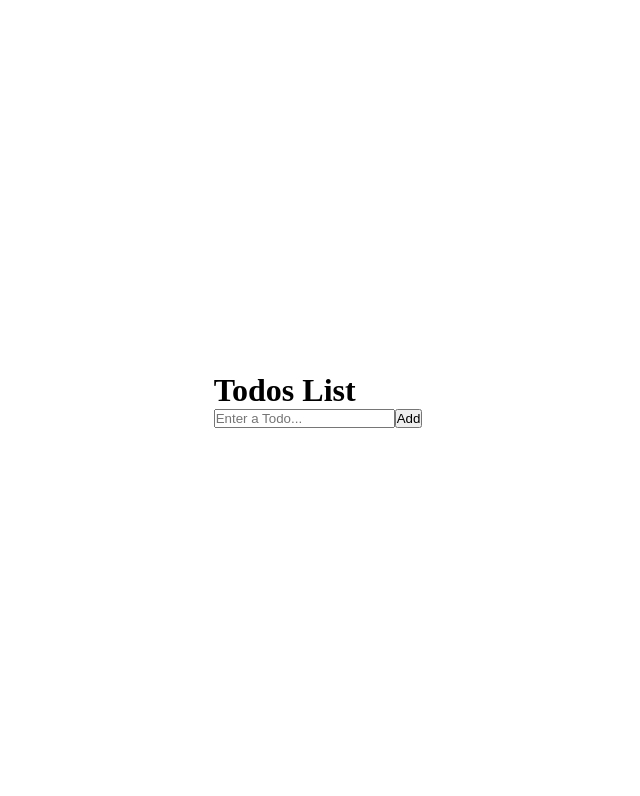
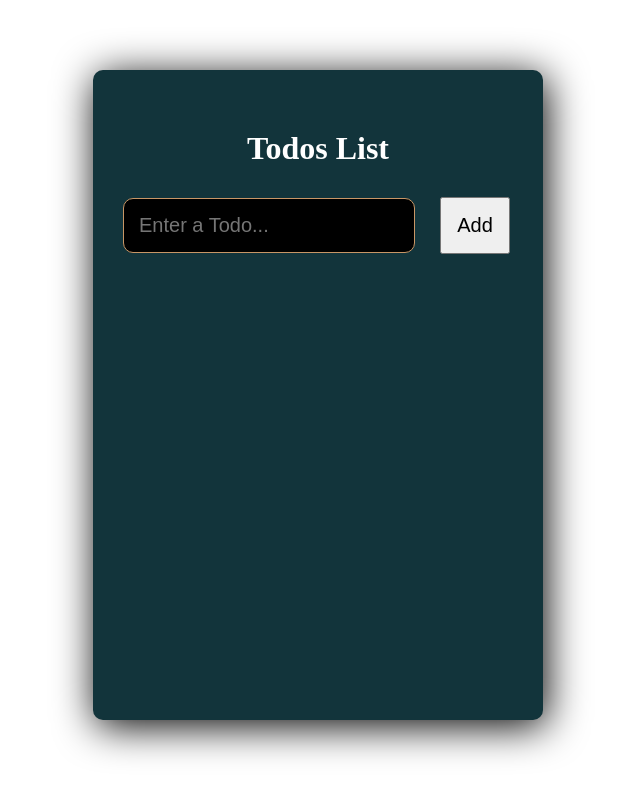
Before and after one commit to matannagar/ToDos-List-React, a React (Create React App) app: page / in a window 1280 px wide. Shown: the top 796 px of the page, without its empty margins (322-962 px from the left). Built offline with nearby package versions, Linux system fonts and the light colour scheme.

Commit message:
improving css

```diff
--- a/src/App.css
+++ b/src/App.css
@@ -4,9 +4,45 @@
 }
 
 .container {
+  background: linear-gradient(to right bottom, #e1b382 #c89666);
   width: 100%;
   min-height: 100vh;
   display: flex;
   justify-content: center;
   align-items: center;
   }
+
+  .app-wrapper{
+    background-color: #12343b;
+    min-width: 450px;
+    min-height: 650px;
+    padding: 30px;
+    box-sizing: border-box;
+    border-radius: 10px;
+    box-shadow: 3px 6px 40px #000;
+    margin-bottom: 10px;
+  }
+
+  .header h1 {
+    color: #fff;
+    text-align: center;
+    margin: 30px 0;
+  }
+
+  .task-input{
+    outline: none;
+    width: 260px;
+    padding: 15px;
+    margin-right: 25px;
+    font-size: 20px;
+    color: #ccc;
+    background-color: #000000;
+    border: 1px solid #c89666;
+    border-radius: 10px;
+  }
+
+  .button-add{
+    width: 70px;
+    padding: 15px 15px;
+    font-size: 20px;
+  }
--- a/src/App.js
+++ b/src/App.js
@@ -1,14 +1,18 @@
 import './App.css';
-import React, { useState } from "react";
+import React, { useState, useEffect } from "react";
 import Header from './components/Header'
 import Form from './components/Form';
 import TodosList from "./components/TodosList"
 
 const App = () => {
+  const initialState = JSON.parse(localStorage.getItem("todos")) || [];
   const [input, setInput] = useState("")
-  const [todos, setTodos] = useState([])
+  const [todos, setTodos] = useState(initialState)
   const [editTodo, setEditTodo] = useState(null);
 
+  useEffect(() => {
+    localStorage.setItem("todos", JSON.stringify("todos"));
+  }, [todos])
   return (
     <div className="container">
       <div className="app-wrapper">
--- a/src/components/TodosList.js
+++ b/src/components/TodosList.js
@@ -33,7 +33,7 @@ const TodosList = ({ todos, setTodos, setEditTodo }) => {
                             onChange={(event) => event.preventDefault()} />
                         <div>
                             {/* complete task */}
-                            <button className="button-complete task-button">
+                            <button className="button-complete task-button" onClick={() => handleComplete(todo)}>
                                 <i className="fa fa-check-circle"></i>
                             </button>
                             {/* edit task */}
@@ -41,7 +41,7 @@ const TodosList = ({ todos, setTodos, setEditTodo }) => {
                                 <i className="fa fa-edit"></i>
                             </button>
                             {/* delete task */}
-                            <button className="button-delete task-button">
+                            <button className="button-delete task-button" onClick={() => handleDelete(todo)}>
                                 <i className="fa fa-trash"></i>
                             </button>
                         </div>
```
